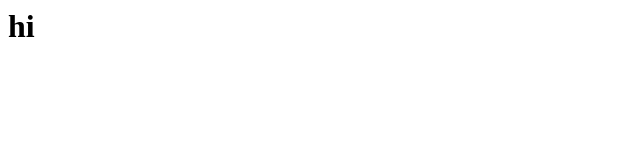
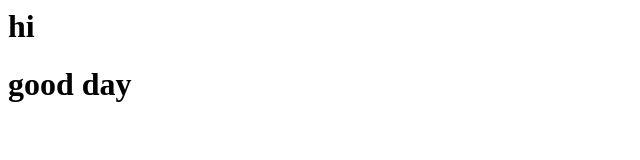
Before and after one commit to lokeshrani/dev8am1, a plain HTML site: page index.html in a window 1280 px wide. Shown: the whole page, without its empty margins (0-640 px from the left). Drawn offline with Linux system fonts and the light colour scheme.

Commit message:
Update index.html

```diff
--- a/index.html
+++ b/index.html
@@ -1 +1,2 @@
 <h1>hi</h1>
+<h1>good day</h1>
```
